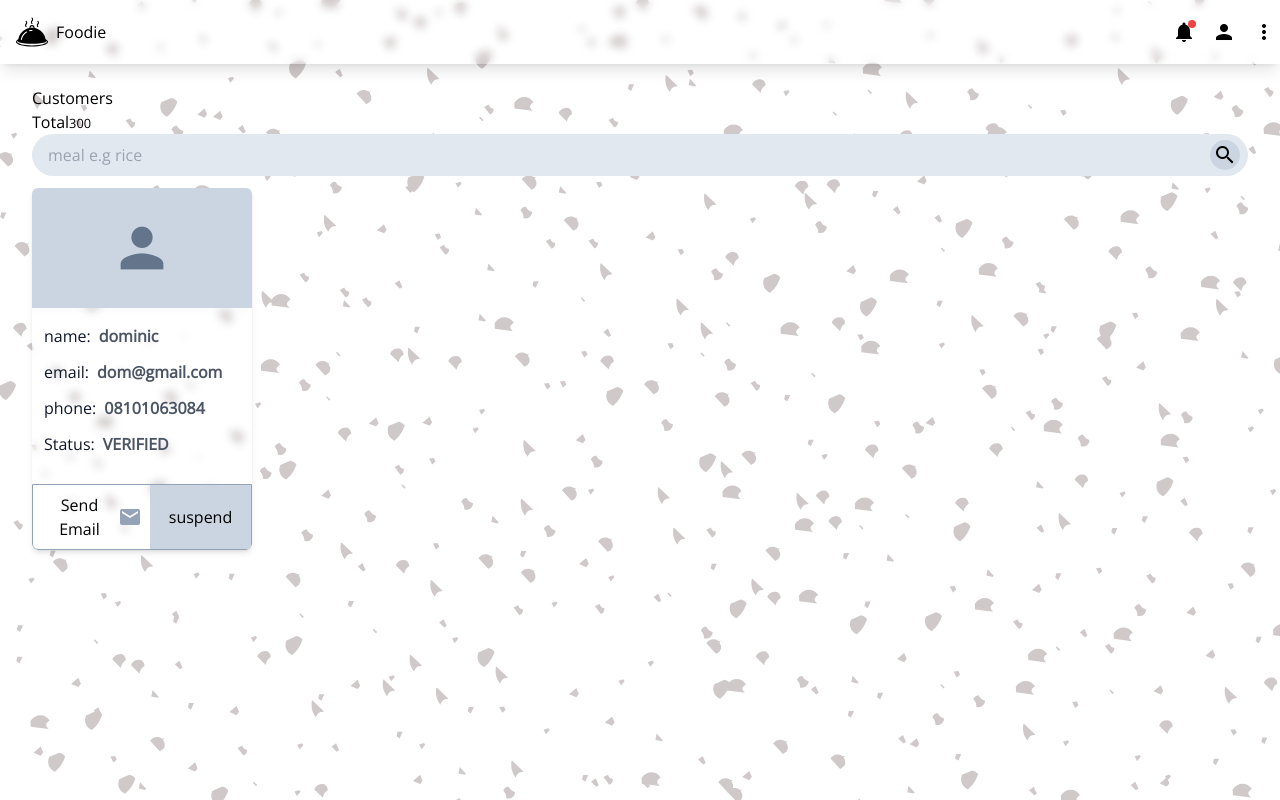
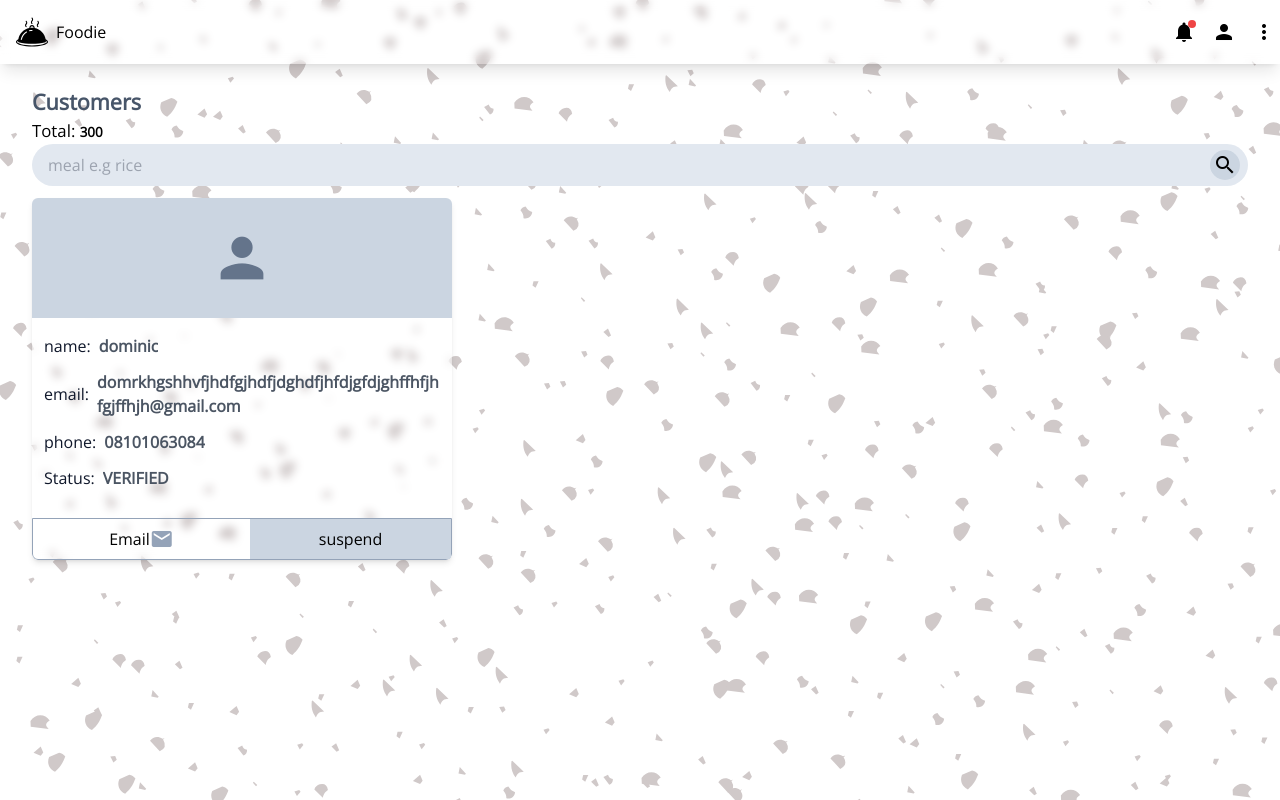
Before and after one commit to dom-codex/Foodapp-admin-frontend, a React (Create React App) app: page / in a window 1280 px wide. Built offline with nearby package versions, Linux system fonts and the light colour scheme.

Commit message:
adjust customer card design

```diff
--- a/src/components/customer.js
+++ b/src/components/customer.js
@@ -1,19 +1,19 @@
 import React from 'react';
 const Customer = ({ name, email, phone }) => {
   return (
-    <div className="backdrop-blur-sm rounded-md  w-[220px] shadow-md overflow-hidden ">
+    <div className="backdrop-blur-sm rounded-md  min-w-[220px] max-w-[420px] shadow-md overflow-hidden ">
       <div className="h-[120px] grid place-items-center bg-slate-300">
         <i className="material-icons icon text-slate-500">person</i>
       </div>
-      <div className="px-3 py-4 bg-white/10 backdrop-blur-sm">
+      <div className="px-3 py-4 bg-white/10 backdrop-blur-sm overflow-hidden">
         <Details title={'name'} value={name} />
         <Details title={'email'} value={email} />
         <Details title={'phone'} value={phone} />
         <Details title="Status" value="VERIFIED" />
       </div>
       <div className="flex border-[1px] border-slate-400 rounded-bl-md rounded-br-md">
-        <button className="flex p-2 flex-1 items-center  ">
-          <span>Send Email</span>
+        <button className="flex justify-center p-2 flex-1 items-center  ">
+          <span>Email</span>
           <i className="material-icons text-slate-400">mail</i>
         </button>
         <button className="flex-1 bg-slate-300"> suspend</button>
@@ -25,9 +25,11 @@ export default Customer;
 
 const Details = ({ title, value }) => {
   return (
-    <div className="flex mb-3">
+    <div className="flex items-center mb-3">
       <p className="mr-2 text-slate-900 ">{title}: </p>
-      <p className="text-gray-600 font-bold">{value}</p>
+      <p className="text-gray-600 font-bold overflow-hidden break-words">
+        {value}
+      </p>
     </div>
   );
 };
--- a/src/pages/customers.js
+++ b/src/pages/customers.js
@@ -7,10 +7,12 @@ const Customers = () => {
       <div className="w-[95%] mx-auto">
         <div>
           <div>
-            <h2>Customers</h2>
-            <div>
-              <span>Total</span>
-              <small>300</small>
+            <h2 className="text-[1.35rem] text-slate-600 font-bold">
+              Customers
+            </h2>
+            <div className="text-[1.05rem]">
+              <span>Total: </span>
+              <small className="font-bold">300</small>
             </div>
           </div>
           <div>
@@ -18,7 +20,11 @@ const Customers = () => {
           </div>
         </div>
         <div>
-          <Customer name="dominic" email="dom@gmail.com" phone="08101063084" />
+          <Customer
+            name="dominic"
+            email="domrkhgshhvfjhdfgjhdfjdghdfjhfdjgfdjghffhfjhfgjffhjh@gmail.com"
+            phone="08101063084"
+          />
         </div>
       </div>
     </section>
```
